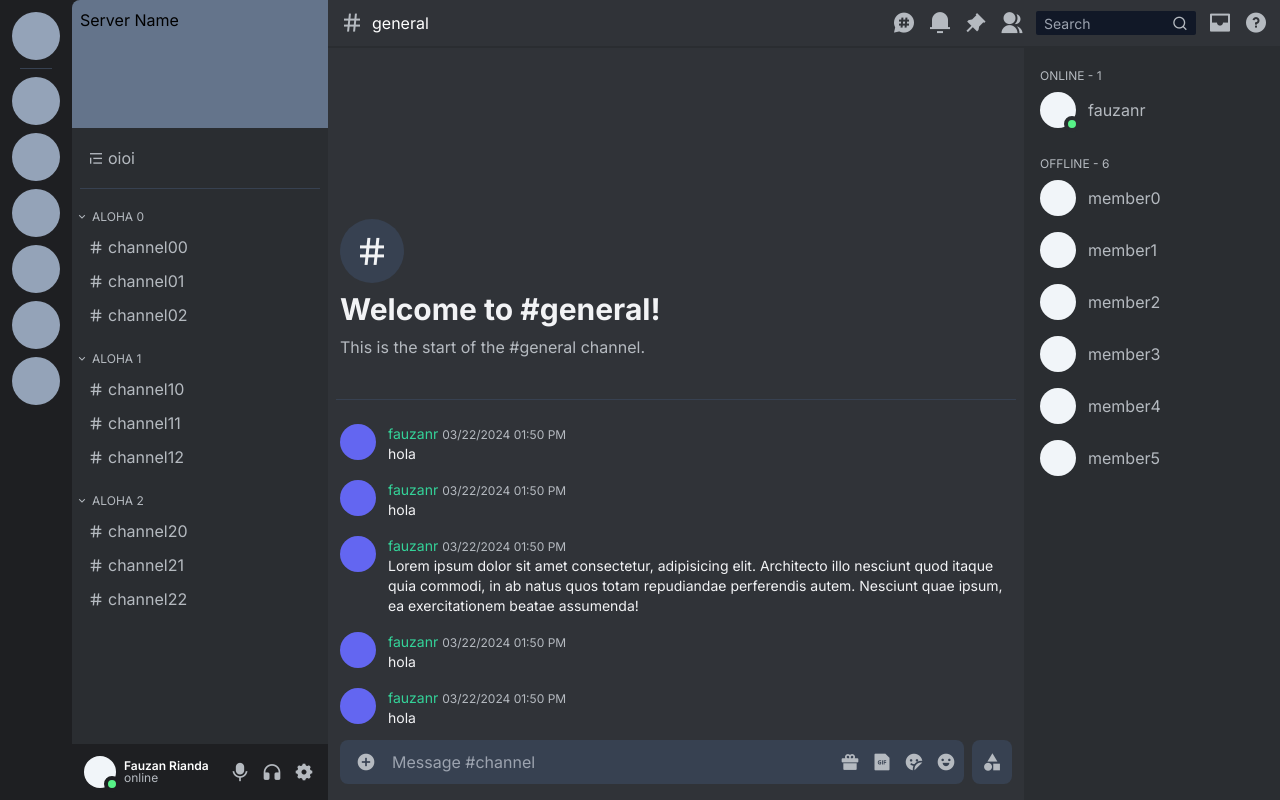
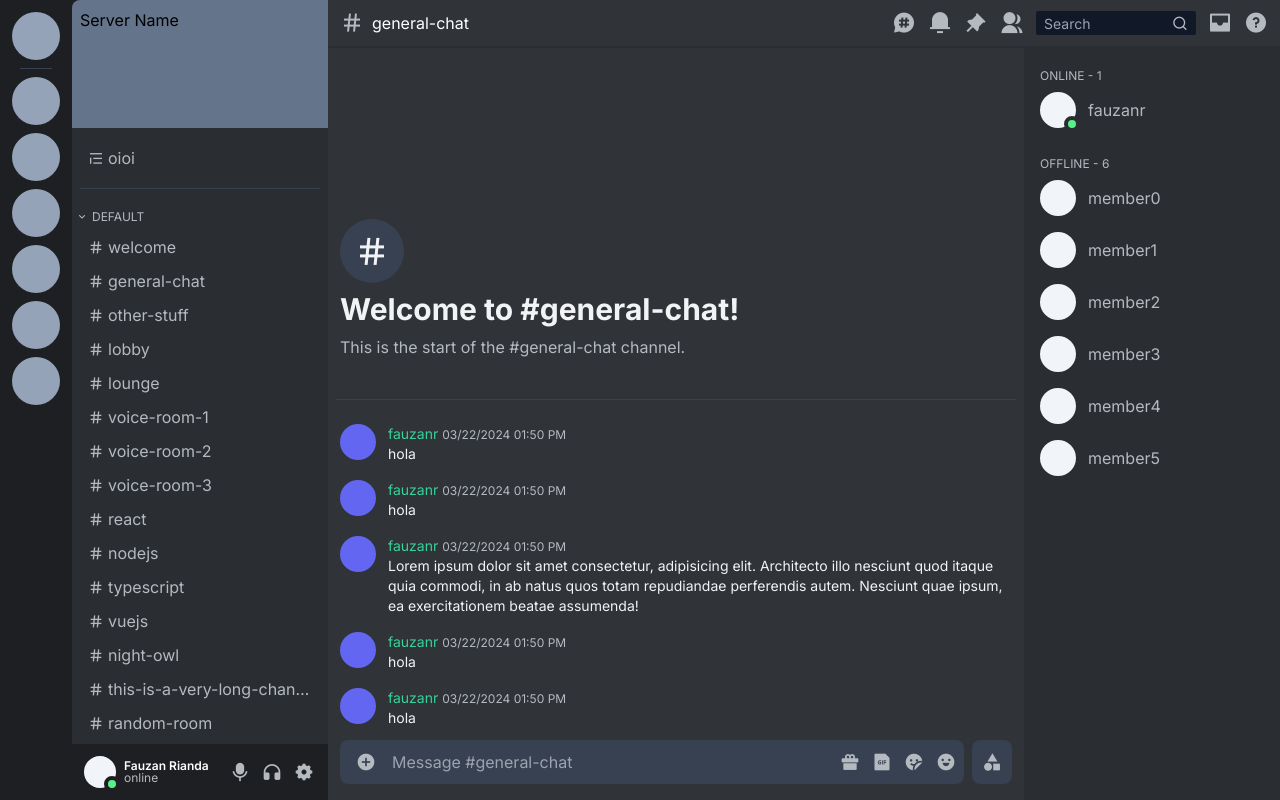
Before and after one commit to fauzanr/fauzanr.github.io, a Next.js app: page / in a window 1280 px wide. Built offline with nearby package versions, Linux system fonts and the light colour scheme.

Commit message:
dynamic channel room, ellipsis

```diff
--- a/components/MainContent/ChannelRoom/ChatRoom/index.tsx
+++ b/components/MainContent/ChannelRoom/ChatRoom/index.tsx
@@ -3,27 +3,27 @@
 import React, { useEffect, useRef, useState } from "react";
 import Chat from "./Chat";
 import { cn } from "@/lib/utils";
-import { useChatStore } from "@/data/store";
+import { useChannelStore } from "@/data/store";
 
-const Welcome = () => (
+const Welcome = ({ channel }: { channel: string }) => (
   <div className="flex flex-col gap-2 px-3 my-10">
     <div className="rounded-full h-16 w-16 bg-gray-700 flex items-center justify-center">
       <i className="ri-hashtag text-wh1 text-4xl"></i>
     </div>
-    <div className="text-wh1 text-3xl font-bold">Welcome to #general!</div>
-    <div className="text-wh2">This is the start of the #general channel.</div>
+    <div className="text-wh1 text-3xl font-bold">Welcome to #{channel}!</div>
+    <div className="text-wh2">This is the start of the #{channel} channel.</div>
   </div>
 );
 
 const ChatRoom = () => {
-  const chats = useChatStore((state) => state.chats);
+  const { channelId, channelName, chats } = useChannelStore((state) => state);
   const scrollRef = useRef<HTMLDivElement>(null);
   const [showContent, setShowContent] = useState(false);
 
   useEffect(() => {
     scrollRef.current?.scrollTo({ top: scrollRef.current?.scrollHeight });
     setShowContent(true);
-  }, [chats]);
+  }, [chats, channelId]);
 
   return (
     <div className="bg-bg3 h-full">
@@ -34,7 +34,7 @@ const ChatRoom = () => {
         })}
       >
         <span className="mt-auto"></span>
-        <Welcome />
+        <Welcome channel={channelName} />
         <hr className="border-gray-700 mx-2 mb-5" />
         {chats.map((chat) => (
           <Chat chat={chat} />
--- a/components/MainContent/ChannelRoom/Chatbox/index.tsx
+++ b/components/MainContent/ChannelRoom/Chatbox/index.tsx
@@ -1,15 +1,25 @@
 "use client";
 
 import Clickable from "@/components/Clickable";
-import { useChatStore } from "@/data/store";
-import React from "react";
+import { useChannelStore } from "@/data/store";
+import React, { useEffect, useRef } from "react";
 
 const ChatInput = () => {
-  const sendMessage = useChatStore((state) => state.sendMessage);
+  const channelId = useChannelStore((state) => state.channelId);
+  const channelName = useChannelStore((state) => state.channelName);
+  const sendMessage = useChannelStore((state) => state.sendMessage);
+  const inputRef = useRef<HTMLInputElement>(null);
+
+  useEffect(() => {
+    inputRef.current?.focus();
+  }, [channelId]);
+
   return (
     <input
-      placeholder="Message #channel"
-      className="outline-none resize-none min-w-0 w-full no-scrollbar text-wh1 bg-gray-700"
+      ref={inputRef}
+      key={channelId}
+      placeholder={`Message #${channelName}`}
+      className="outline-none resize-none min-w-8 w-full no-scrollbar text-wh1 bg-gray-700"
       onKeyUp={(e) => {
         const message = e.currentTarget.value?.trim();
         if (e.key === "Enter" && message) {
--- a/components/MainContent/Sidebar/Channels/index.tsx
+++ b/components/MainContent/Sidebar/Channels/index.tsx
@@ -1,6 +1,7 @@
 "use client";
 
 import Clickable from "@/components/Clickable";
+import { useChannelStore, useServerStore } from "@/data/store";
 import { FCC } from "@/data/types";
 import { repeat } from "@/lib/utils";
 import React, { ReactNode, useState } from "react";
@@ -9,17 +10,21 @@ const ChannelItem: FCC<{
   Icon?: ReactNode;
   showSettings?: boolean;
   showInvite?: boolean;
+  onClick?: () => void;
 }> = ({
   Icon = <i className="ri-hashtag"></i>,
   showInvite,
   showSettings,
+  onClick,
   children,
 }) => {
   return (
-    <Clickable className="group mx-2 my-0.5 px-2 py-1">
+    <Clickable className="group mx-2 my-0.5 px-2 py-1" onClick={onClick}>
       <div className="flex items-center gap-1">
         <div className="flex-none text-wh2">{Icon}</div>
-        <div className="flex-auto">{children}</div>
+        <div className="flex-auto overflow-hidden text-nowrap text-ellipsis">
+          {children}
+        </div>
         <div className="flex-none hidden group-hover:block">
           {showInvite && (
             <i className="ri-user-add-fill text-wh2 hover:text-wh1"></i>
@@ -62,6 +67,9 @@ const ChannelGroup: FCC<{ title: string }> = ({ title, children }) => {
 };
 
 const Channels = () => {
+  const channels = useServerStore((state) => state.channels);
+  const setCurrentChannel = useChannelStore((state) => state.setCurrentChannel);
+
   return (
     <div className="h-full flex flex-col rounded-tl-lg bg-bg2">
       <div className="relative flex-none h-32 rounded-tl-lg border-none bg-slate-500">
@@ -72,6 +80,18 @@ const Channels = () => {
       </div>
       <hr className="border-gray-700 mx-2" />
       <div className="overflow-y-auto">
+        <ChannelGroup title="default">
+          {channels.map((channel) => (
+            <ChannelItem
+              key={channel.id}
+              showInvite
+              showSettings
+              onClick={() => setCurrentChannel(channel)}
+            >
+              {channel.name}
+            </ChannelItem>
+          ))}
+        </ChannelGroup>
         {repeat(3, (idx) => (
           <ChannelGroup title={`aloha ${idx}`}>
             {repeat(3, (idxx) => (
--- a/components/MainContent/Topbar/index.tsx
+++ b/components/MainContent/Topbar/index.tsx
@@ -1,4 +1,7 @@
+"use client";
+
 import Clickable from "@/components/Clickable";
+import { useChannelStore } from "@/data/store";
 import React from "react";
 
 const SearchInput = () => (
@@ -14,11 +17,15 @@ const SearchInput = () => (
 );
 
 const Topbar = () => {
+  const channelName = useChannelStore((state) => state.channelName);
+
   return (
     <div className="bg-bg3 h-12 border-bg2 border-b-2 flex items-center px-3">
-      <div className="flex flex-auto items-center overflow-x-hidden w-0">
+      <div className="flex-none">
         <i className="ri-hashtag text-wh2 text-2xl mr-2"></i>
-        <span className="text-white">general</span>
+      </div>
+      <div className="flex-auto text-white text-nowrap text-ellipsis overflow-hidden w-0">
+        {channelName}
       </div>
       <div className="flex flex-none items-center gap-3">
         <Clickable noBG>
--- a/data/mock.ts
+++ b/data/mock.ts
@@ -77,7 +77,7 @@ export const channelCategory: ChannelCategory[] = [
   },
 ];
 
-export const channels: Channel[] = [
+export const mockChannels: Channel[] = [
   {
     id: genID(),
     name: "welcome",
@@ -192,7 +192,7 @@ export const mockChats: Chat[] = [
   {
     id: genID(),
     username: "fauzanr",
-    channelId: 0,
+    channelId: mockChannels[1].id,
     timestamp: new Date(),
     isAdmin: true,
     message: "hola",
@@ -200,7 +200,7 @@ export const mockChats: Chat[] = [
   {
     id: genID(),
     username: "fauzanr",
-    channelId: 0,
+    channelId: mockChannels[1].id,
     timestamp: new Date(),
     isAdmin: true,
     message: "hola",
@@ -208,7 +208,7 @@ export const mockChats: Chat[] = [
   {
     id: genID(),
     username: "fauzanr",
-    channelId: 0,
+    channelId: mockChannels[1].id,
     timestamp: new Date(),
     isAdmin: true,
     message:
@@ -217,7 +217,7 @@ export const mockChats: Chat[] = [
   {
     id: genID(),
     username: "fauzanr",
-    channelId: 0,
+    channelId: mockChannels[1].id,
     timestamp: new Date(),
     isAdmin: true,
     message: "hola",
@@ -225,7 +225,7 @@ export const mockChats: Chat[] = [
   {
     id: genID(),
     username: "fauzanr",
-    channelId: 0,
+    channelId: mockChannels[1].id,
     timestamp: new Date(),
     isAdmin: true,
     message: "hola",
--- a/data/store.ts
+++ b/data/store.ts
@@ -1,24 +1,54 @@
 import { genID } from "@/lib/utils";
 import { create } from "zustand";
-import { Chat } from "./types";
-import { mockChats } from "./mock";
+import { Channel, Chat } from "./types";
+import { mockChannels, mockChats } from "./mock";
 
-interface ChatState {
+interface ChannelState {
+  channelId: string;
+  channelName: string;
   chats: Chat[];
   sendMessage: (m: string) => void;
+  setCurrentChannel: (c: Channel) => void;
 }
 
-export const useChatStore = create<ChatState>((set) => ({
-  chats: mockChats,
+const defaultChannel = mockChannels[1];
+
+export const useChannelStore = create<ChannelState>((set, get) => ({
+  channelId: defaultChannel.id,
+  channelName: defaultChannel.name,
+  chats: mockChats.filter((c) => c.channelId === defaultChannel.id),
   sendMessage: (m: string) => {
     const newChat: Chat = {
       id: genID(),
       username: "guest🎖️",
-      channelId: 0,
+      channelId: get().channelId,
       timestamp: new Date(),
       isAdmin: false,
       message: m,
     };
+
+    // warning: mutate constant data
+    mockChats.push(newChat);
+
     set((state) => ({ chats: [...state.chats, newChat] }));
   },
+  setCurrentChannel: (channel: Channel) => {
+    const current = get();
+    current.channelId = channel.id;
+    current.channelName = channel.name;
+    current.chats = mockChats.filter((c) => c.channelId === channel.id);
+    set(() => ({ ...current }));
+  },
 }));
+
+interface ServerState {
+  serverId: string;
+  serverName: string;
+  channels: Channel[];
+}
+
+export const useServerStore = create<ServerState>((set) => ({
+  serverId: genID(),
+  serverName: "Server 1",
+  channels: mockChannels,
+}));
--- a/data/types.ts
+++ b/data/types.ts
@@ -14,7 +14,7 @@ export interface ChannelCategory {
 type ChannelType = "text" | "voice";
 
 export interface Channel {
-  id: string | number;
+  id: string;
   name: string;
   serverId: Server["id"];
   channelCategory: ChannelCategory["id"];
```
